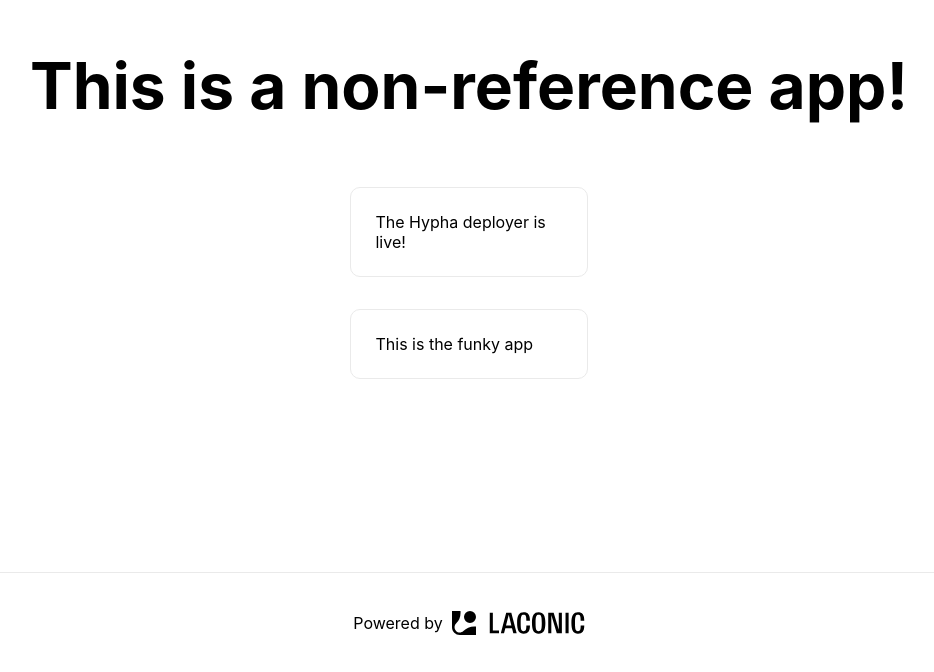
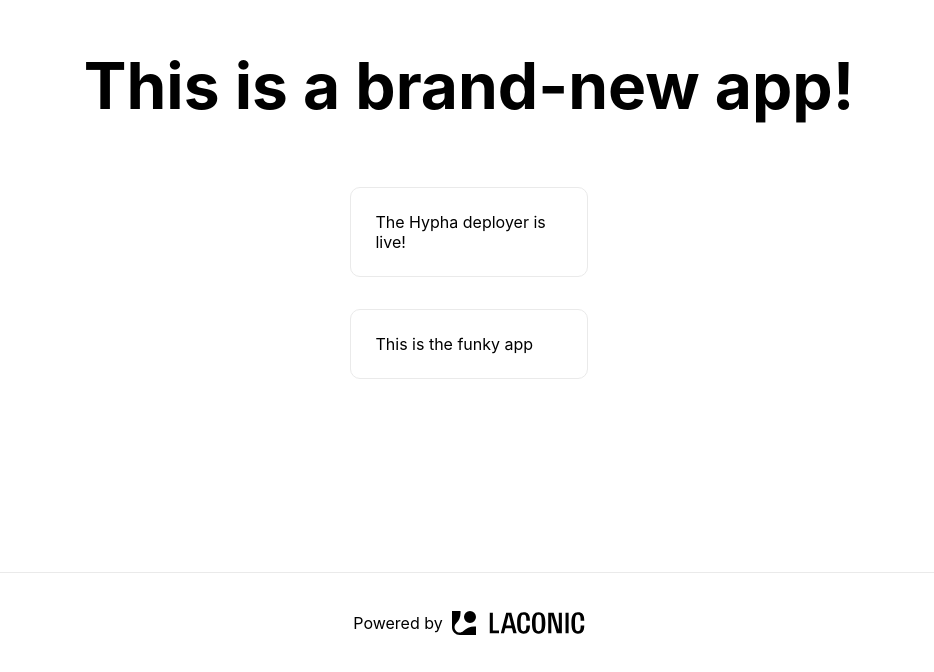
Before and after one commit to dasanchez/birbit, a Next.js app: page / in a window 1280 px wide. Shown: the part 128-800 px from the top of the page, without its empty margins (171-1105 px from the left). Built offline with nearby package versions, Linux system fonts and the light colour scheme.

Commit message:
new version

```diff
--- a/package.json
+++ b/package.json
@@ -1,7 +1,7 @@
 {
   "private": true,
   "name": "@conk/test-nonref-app",
-  "version": "0.0.1",
+  "version": "0.0.2",
   "repository": "https://github.com/dasanchez/birbit",
   "scripts": {
     "dev": "next dev",
--- a/pages/index.tsx
+++ b/pages/index.tsx
@@ -5,7 +5,7 @@ export default function Home() {
     <div className={styles.container}>
       <main className={styles.main}>
         <h1 className={styles.title}>
-          This is a non-reference app!
+          This is a brand-new app!
         </h1>
 
         <div className={styles.grid}>
```
